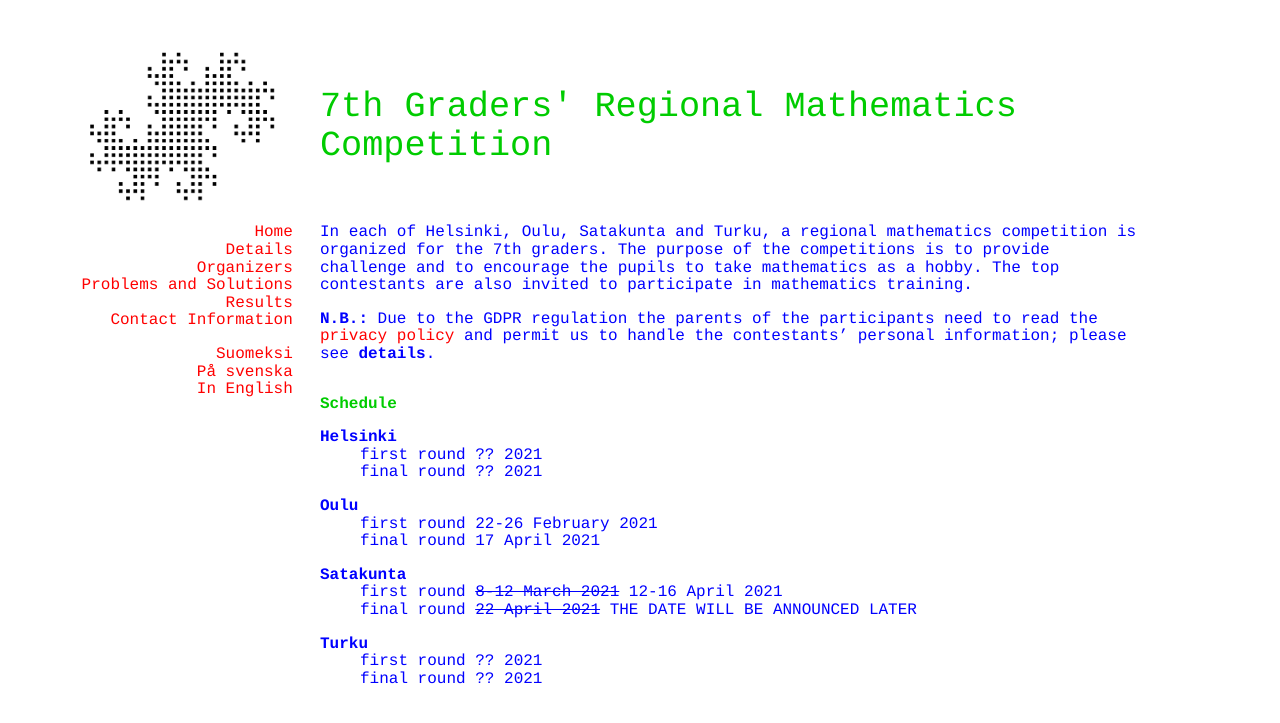
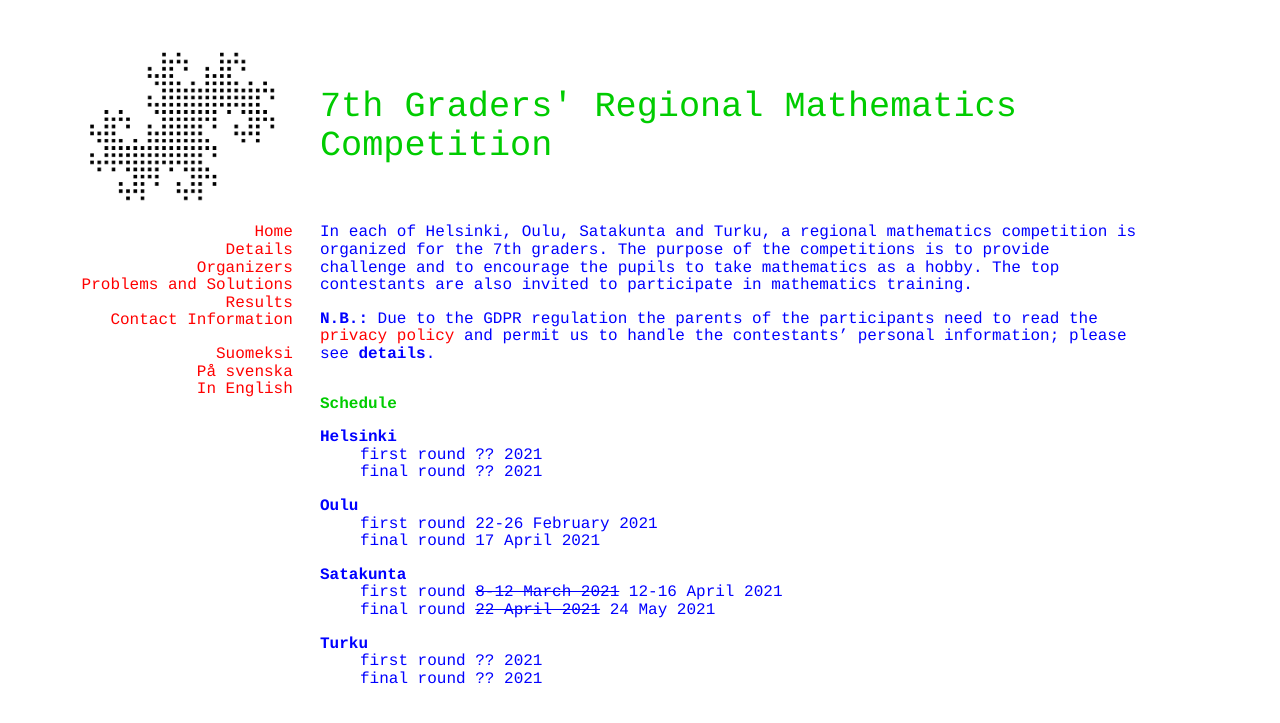
Before and after one commit to matematiikkakilpailut/matematiikkakilpailut.github.io, a Jekyll site: the page built from seiskat/en/index.html, in a window 1280 px wide. Shown: the top 723 px of the page. Built offline with Jekyll 4.4.1, drawn with Linux system fonts in a browser that asks for light colours.

Commit message:
Update index.html
Satakunnan finaali

```diff
--- a/seiskat/en/index.html
+++ b/seiskat/en/index.html
@@ -23,7 +23,7 @@
   <dd>final round 17 April 2021</dd>
   <dt>Satakunta</dt>
   <dd>first round <strike> 8-12 March 2021</strike> 12-16 April 2021</dd>
-  <dd>final round <strike>22 April 2021</strike> THE DATE WILL BE ANNOUNCED LATER</dd>
+  <dd>final round <strike>22 April 2021</strike> 24 May 2021</dd>
   <dt>Turku</dt>
   <dd>first round ?? 2021</dd>
   <dd>final round ?? 2021</dd>
```
